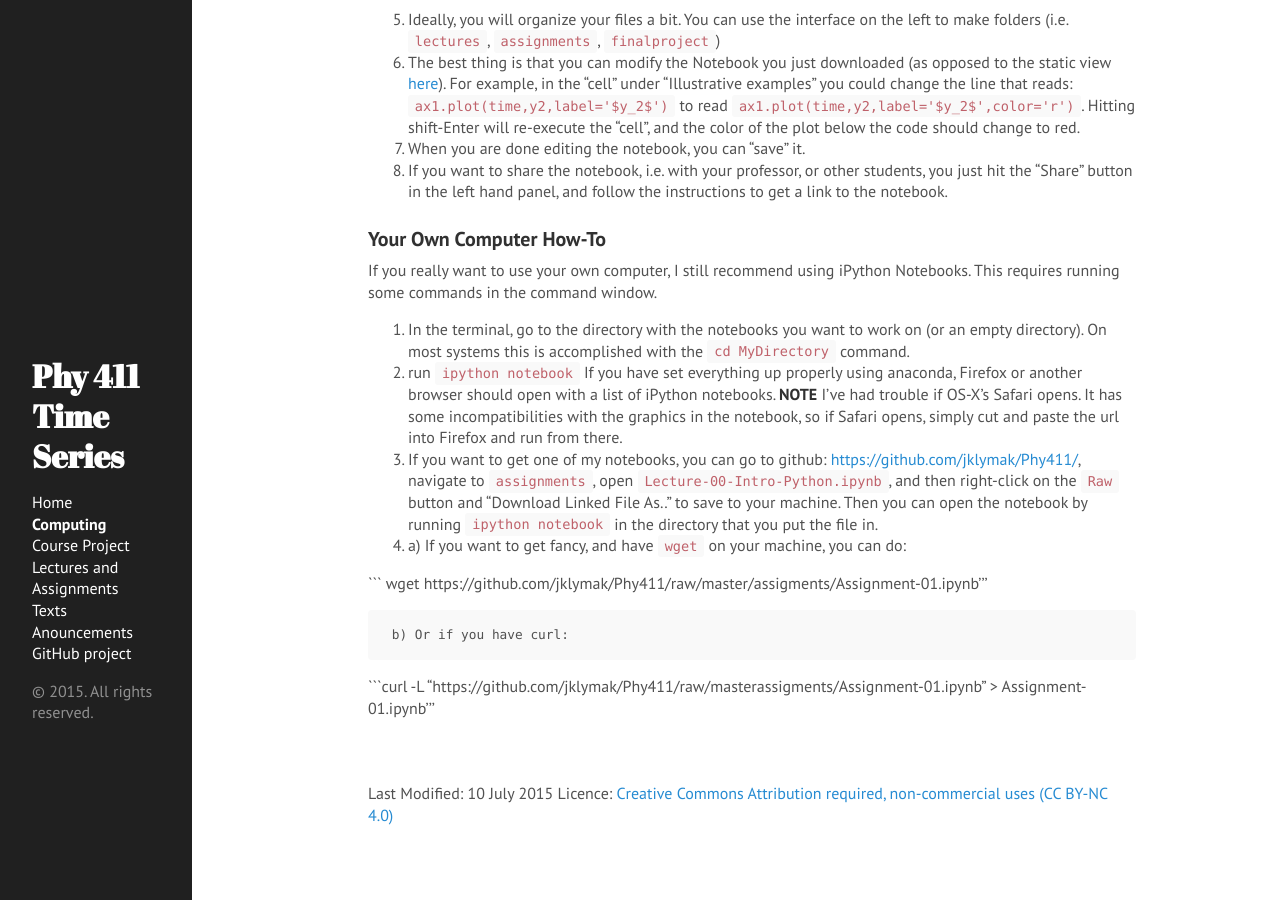
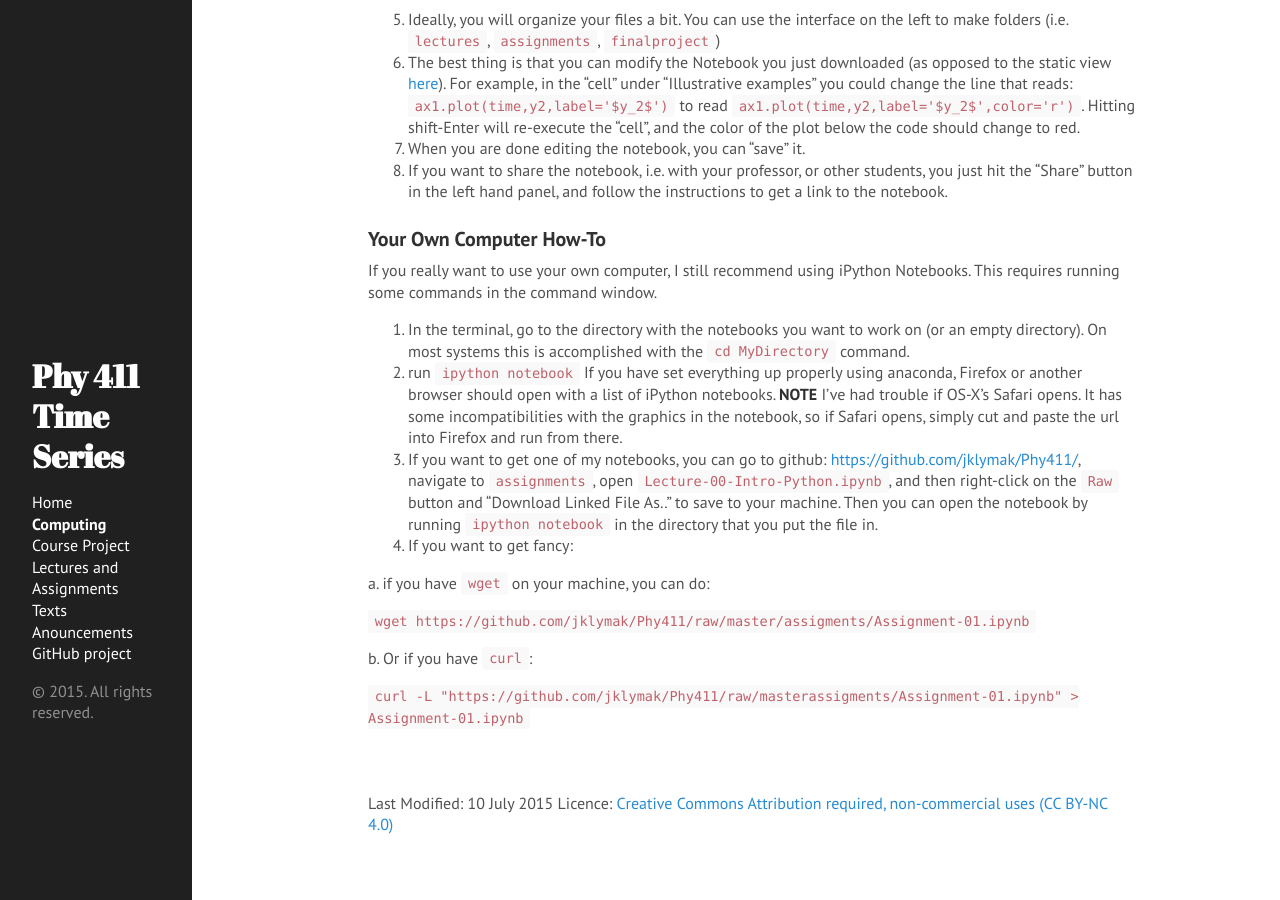
Before and after one commit to jklymak/Phy411, a Jekyll site: the page built from Computing.md, in a window 1280 px wide and 900 px high, scrolled down 2510 px. Built offline with Jekyll 4.4.1, drawn with Linux system fonts in a browser that asks for light colours; Markdown is read by kramdown in place of the engine named in the settings.

Commit message:
Added more ways to directly get assignments

````diff
--- a/Computing.md
+++ b/Computing.md
@@ -84,10 +84,12 @@ If you really want to use your own computer, I still recommend using iPython Not
   1. In the terminal, go to the directory with the notebooks you want to work on (or an empty directory).  On most systems this is accomplished with the `cd MyDirectory` command.
   2. run `ipython notebook`  If you have set everything up properly using anaconda, Firefox or another browser should open with a list of iPython notebooks.  **NOTE** I've had trouble if OS-X's Safari opens.  It has some incompatibilities with the graphics in the notebook, so if Safari opens, simply cut and paste the url into Firefox and run from there.
   3. If you want to get one of my notebooks, you can go to github: [https://github.com/jklymak/Phy411/](https://github.com/jklymak/Phy411/), navigate to `assignments`, open `Lecture-00-Intro-Python.ipynb`, and then right-click on the `Raw` button and "Download Linked File As.." to save to your machine.  Then you can open the notebook by running `ipython notebook` in the directory that you put the file in.
-  4. a) If you want to get fancy, and have `wget` on your machine, you can do:
+  4. If you want to get fancy:
 
-  ``` wget https://github.com/jklymak/Phy411/raw/master/assigments/Assignment-01.ipynb'''
+  a. if you have `wget` on your machine, you can do:
 
-     b) Or if you have curl:
+  ``` wget https://github.com/jklymak/Phy411/raw/master/assigments/Assignment-01.ipynb```
 
-  ```curl -L "https://github.com/jklymak/Phy411/raw/masterassigments/Assignment-01.ipynb" > Assignment-01.ipynb'''
+  b. Or if you have `curl`:
+
+  ```curl -L "https://github.com/jklymak/Phy411/raw/masterassigments/Assignment-01.ipynb" > Assignment-01.ipynb```
````
